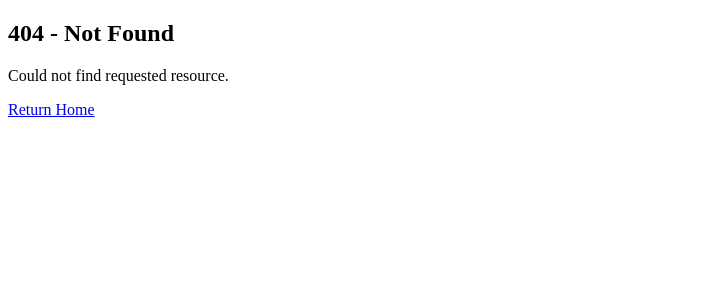
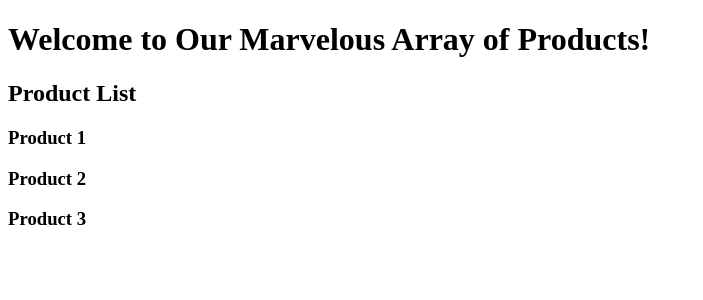
Before and after one commit to faddah/nextjs-codeevolution-routing-demo, a Next.js app: page /products in a window 1280 px wide. Before the commit this address had no page. Shown: the top 300 px of the page, without its empty margins (0-703 px from the left). Built offline with nearby package versions, Linux system fonts and the light colour scheme.

Commit message:
Created ProductsList page for products routing folder.

```diff
--- /dev/null
+++ b/src/app/products/page.tsx
@@ -0,0 +1,10 @@
+export default function ProductList() {
+	return (
+		<>
+			<h1>Welcome to Our Marvelous Array of Products!</h1>
+			<h2>Product List</h2>
+			<h3>Product 1</h3>
+			<h3>Product 2</h3>
+			<h3>Product 3</h3>
+		</>);
+}
```
